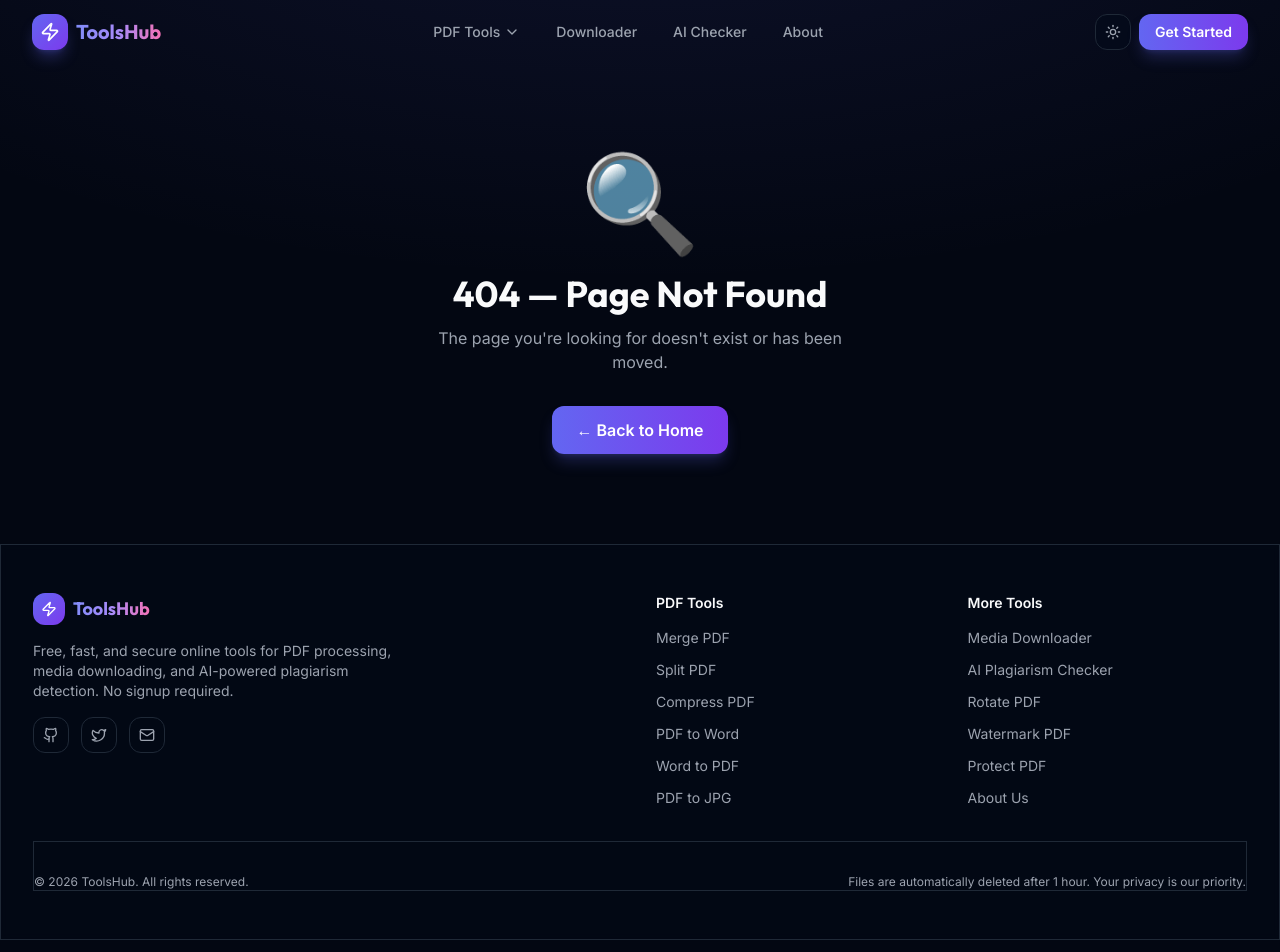
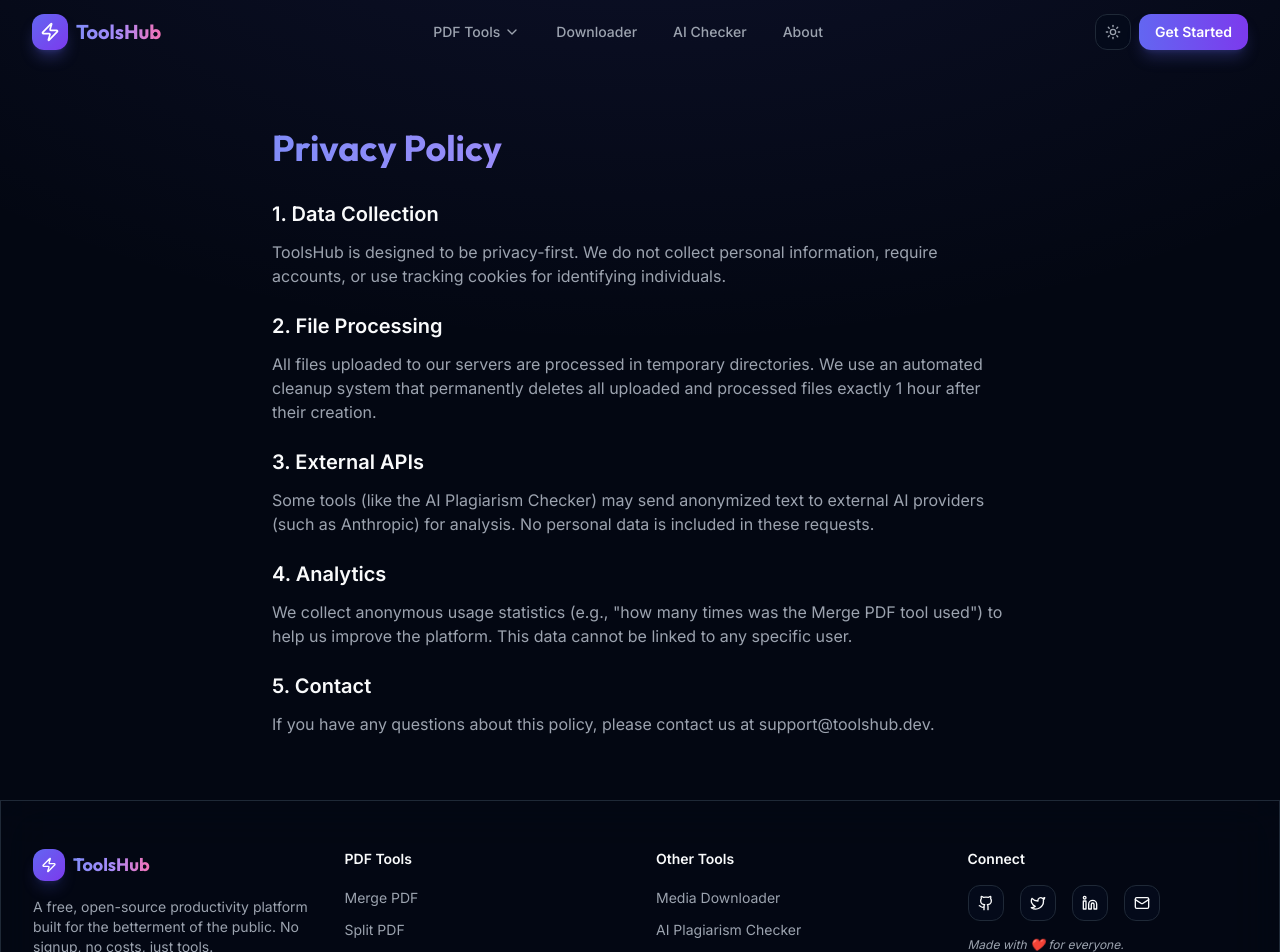
Before and after one commit to Debarshi1240/toolshub, a Next.js app in the folder apps/frontend/: page /privacy in a window 1280 px wide. Before the commit this address had no page. Shown: the top 952 px of the page. Built offline with nearby package versions, Linux system fonts and the light colour scheme; what @toolshub/shared would draw is missing.

Commit message:
docs: finalized production UI with FAQ, legal pages, and improved developer experience

```diff
--- a/apps/frontend/package.json
+++ b/apps/frontend/package.json
@@ -38,8 +38,8 @@
     "@types/react": "^18.3.3",
     "@types/react-dom": "^18.3.0",
     "autoprefixer": "^10.4.19",
-    "eslint": "^8.57.0",
-    "eslint-config-next": "14.2.3",
+    "eslint": "^8.57.1",
+    "eslint-config-next": "^14.2.3",
     "postcss": "^8.4.38",
     "tailwindcss": "^3.4.3",
     "typescript": "^5.4.5"
--- a/apps/frontend/src/app/page.tsx
+++ b/apps/frontend/src/app/page.tsx
@@ -158,6 +158,37 @@ export default function HomePage() {
         </div>
       </section>
 
+      {/* ── FAQ ────────────────────────────────────────────────────────────── */}
+      <section className="px-4 py-16 sm:py-20 bg-card/10">
+        <div className="mx-auto max-w-3xl">
+          <div className="text-center mb-12">
+            <h2 className="font-display text-3xl font-bold sm:text-4xl">Frequently Asked Questions</h2>
+            <p className="mt-3 text-muted-foreground">Clear answers to common questions.</p>
+          </div>
+          <div className="space-y-4">
+            {[
+              { q: 'Is ToolsHub really free?', a: 'Yes! All tools on ToolsHub are 100% free to use. We built this platform for the betterment of the public, and there are no hidden fees or subscriptions.' },
+              { q: 'Are my files secure?', a: 'Absolutely. All file processing happens in secure, temporary environments. We use an automated cleanup script that permanently deletes all files exactly 1 hour after processing.' },
+              { q: 'Do I need to create an account?', a: 'No signup is required. You can use all PDF tools, the media downloader, and the AI checker without providing any personal information.' },
+              { q: 'What video platforms are supported?', a: 'Our downloader currently supports YouTube, Instagram, Twitter (X), and TikTok. We are constantly adding support for more platforms.' },
+              { q: 'How does the AI Plagiarism Checker work?', a: 'It uses advanced LLMs (Claude AI) to analyze your text, identify common patterns, and generate a detailed originality report with flagged sentences.' },
+            ].map((faq, i) => (
+              <details key={i} className="group rounded-2xl border border bg-card p-6 [&_summary::-webkit-details-marker]:hidden cursor-pointer hover:border-brand-500/30 transition-colors">
+                <summary className="flex items-center justify-between gap-4">
+                  <h3 className="font-semibold text-foreground">{faq.q}</h3>
+                  <span className="shrink-0 transition duration-300 group-open:-rotate-180">
+                    <svg xmlns="http://www.w3.org/2000/svg" className="h-5 w-5" viewBox="0 0 20 20" fill="currentColor">
+                      <path fillRule="evenodd" d="M5.293 7.293a1 1 0 011.414 0L10 10.586l3.293-3.293a1 1 0 111.414 1.414l-4 4a1 1 0 01-1.414 0l-4-4a1 1 0 010-1.414z" clipRule="evenodd" />
+                    </svg>
+                  </span>
+                </summary>
+                <p className="mt-4 text-sm leading-relaxed text-muted-foreground">{faq.a}</p>
+              </details>
+            ))}
+          </div>
+        </div>
+      </section>
+
       {/* ── CTA ───────────────────────────────────────────────────────────── */}
       <section className="px-4 py-20">
         <div className="mx-auto max-w-3xl text-center">
--- /dev/null
+++ b/apps/frontend/src/app/privacy/page.tsx
@@ -0,0 +1,43 @@
+export default function PrivacyPage() {
+  return (
+    <div className="mx-auto max-w-3xl px-4 py-12 sm:py-16">
+      <h1 className="font-display text-4xl font-bold mb-8 text-gradient">Privacy Policy</h1>
+      <div className="prose prose-invert max-w-none space-y-6 text-muted-foreground">
+        <section>
+          <h2 className="text-xl font-semibold text-foreground mb-3">1. Data Collection</h2>
+          <p>
+            ToolsHub is designed to be privacy-first. We do not collect personal information, require accounts, or use tracking cookies for identifying individuals.
+          </p>
+        </section>
+
+        <section>
+          <h2 className="text-xl font-semibold text-foreground mb-3">2. File Processing</h2>
+          <p>
+            All files uploaded to our servers are processed in temporary directories. We use an automated cleanup system that permanently deletes all uploaded and processed files exactly 1 hour after their creation.
+          </p>
+        </section>
+
+        <section>
+          <h2 className="text-xl font-semibold text-foreground mb-3">3. External APIs</h2>
+          <p>
+            Some tools (like the AI Plagiarism Checker) may send anonymized text to external AI providers (such as Anthropic) for analysis. No personal data is included in these requests.
+          </p>
+        </section>
+
+        <section>
+          <h2 className="text-xl font-semibold text-foreground mb-3">4. Analytics</h2>
+          <p>
+            We collect anonymous usage statistics (e.g., "how many times was the Merge PDF tool used") to help us improve the platform. This data cannot be linked to any specific user.
+          </p>
+        </section>
+
+        <section>
+          <h2 className="text-xl font-semibold text-foreground mb-3">5. Contact</h2>
+          <p>
+            If you have any questions about this policy, please contact us at support@toolshub.dev.
+          </p>
+        </section>
+      </div>
+    </div>
+  );
+}
--- /dev/null
+++ b/apps/frontend/src/app/terms/page.tsx
@@ -0,0 +1,43 @@
+export default function TermsPage() {
+  return (
+    <div className="mx-auto max-w-3xl px-4 py-12 sm:py-16">
+      <h1 className="font-display text-4xl font-bold mb-8 text-gradient">Terms of Service</h1>
+      <div className="prose prose-invert max-w-none space-y-6 text-muted-foreground">
+        <section>
+          <h2 className="text-xl font-semibold text-foreground mb-3">1. Acceptance of Terms</h2>
+          <p>
+            By using ToolsHub, you agree to these terms. If you do not agree, please do not use the platform.
+          </p>
+        </section>
+
+        <section>
+          <h2 className="text-xl font-semibold text-foreground mb-3">2. Permitted Use</h2>
+          <p>
+            You may use ToolsHub for personal or professional purposes. You agree not to use the platform for any illegal activities, including but not limited to processing copyrighted material without authorization.
+          </p>
+        </section>
+
+        <section>
+          <h2 className="text-xl font-semibold text-foreground mb-3">3. No Warranties</h2>
+          <p>
+            ToolsHub is provided "as is" without any warranties. While we strive for 100% uptime and accuracy, we are not responsible for any data loss or processing errors.
+          </p>
+        </section>
+
+        <section>
+          <h2 className="text-xl font-semibold text-foreground mb-3">4. Limitation of Liability</h2>
+          <p>
+            In no event shall ToolsHub or its creators be liable for any damages arising out of the use or inability to use the platform.
+          </p>
+        </section>
+
+        <section>
+          <h2 className="text-xl font-semibold text-foreground mb-3">5. Changes to Terms</h2>
+          <p>
+            We reserve the right to modify these terms at any time. Your continued use of the platform constitutes acceptance of the updated terms.
+          </p>
+        </section>
+      </div>
+    </div>
+  );
+}
--- a/apps/frontend/src/components/Footer.tsx
+++ b/apps/frontend/src/components/Footer.tsx
@@ -1,63 +1,74 @@
 import Link from 'next/link';
-import { Zap, Github, Twitter, Mail } from 'lucide-react';
+import { Github, Twitter, Linkedin, Mail, Zap } from 'lucide-react';
 
 export function Footer() {
   return (
-    <footer className="border-t border bg-card/40 backdrop-blur-sm">
-      <div className="mx-auto max-w-7xl px-4 sm:px-6 lg:px-8 py-12">
-        <div className="grid grid-cols-1 gap-8 md:grid-cols-4">
-          {/* Brand */}
-          <div className="col-span-1 md:col-span-2">
-            <Link href="/" className="flex items-center gap-2 mb-4">
-              <div className="flex h-8 w-8 items-center justify-center rounded-lg bg-gradient-to-br from-brand-500 to-violet-600">
+    <footer className="border-t border bg-card/30 backdrop-blur-xl">
+      <div className="mx-auto max-w-7xl px-4 py-12 sm:px-6 lg:px-8">
+        <div className="grid grid-cols-1 md:grid-cols-4 gap-8">
+          <div className="col-span-1 md:col-span-1">
+            <Link href="/" className="flex items-center gap-2 group mb-4">
+              <div className="flex h-8 w-8 items-center justify-center rounded-lg bg-gradient-to-br from-brand-500 to-violet-600 shadow-lg shadow-brand-500/20">
                 <Zap className="h-4 w-4 text-white" />
               </div>
               <span className="font-display text-lg font-bold text-gradient">ToolsHub</span>
             </Link>
-            <p className="text-sm text-muted-foreground max-w-sm">
-              Free, fast, and secure online tools for PDF processing, media downloading, and AI-powered plagiarism detection. No signup required.
+            <p className="text-sm text-muted-foreground">
+              A free, open-source productivity platform built for the betterment of the public.
+              No signup, no costs, just tools.
             </p>
-            <div className="mt-4 flex gap-3">
-              <a href="https://github.com" target="_blank" rel="noopener noreferrer" className="flex h-9 w-9 items-center justify-center rounded-lg border border text-muted-foreground hover:text-foreground hover:bg-accent transition-colors">
+          </div>
+
+          <div>
+            <h3 className="text-sm font-semibold text-foreground mb-4">PDF Tools</h3>
+            <ul className="space-y-2">
+              <li><Link href="/tools/merge-pdf" className="text-sm text-muted-foreground hover:text-brand-400 transition-colors">Merge PDF</Link></li>
+              <li><Link href="/tools/split-pdf" className="text-sm text-muted-foreground hover:text-brand-400 transition-colors">Split PDF</Link></li>
+              <li><Link href="/tools/compress-pdf" className="text-sm text-muted-foreground hover:text-brand-400 transition-colors">Compress PDF</Link></li>
+              <li><Link href="/tools/pdf-to-word" className="text-sm text-muted-foreground hover:text-brand-400 transition-colors">PDF to Word</Link></li>
+            </ul>
+          </div>
+
+          <div>
+            <h3 className="text-sm font-semibold text-foreground mb-4">Other Tools</h3>
+            <ul className="space-y-2">
+              <li><Link href="/downloader" className="text-sm text-muted-foreground hover:text-brand-400 transition-colors">Media Downloader</Link></li>
+              <li><Link href="/plagiarism" className="text-sm text-muted-foreground hover:text-brand-400 transition-colors">AI Plagiarism Checker</Link></li>
+              <li><Link href="/about" className="text-sm text-muted-foreground hover:text-brand-400 transition-colors">About Us</Link></li>
+              <li><Link href="/contact" className="text-sm text-muted-foreground hover:text-brand-400 transition-colors">Contact</Link></li>
+            </ul>
+          </div>
+
+          <div>
+            <h3 className="text-sm font-semibold text-foreground mb-4">Connect</h3>
+            <div className="flex items-center gap-4">
+              <a href="https://github.com/AtulTejaswi/toolshub" target="_blank" rel="noopener noreferrer" className="h-9 w-9 flex items-center justify-center rounded-xl border border bg-card hover:bg-accent transition-colors">
                 <Github className="h-4 w-4" />
               </a>
-              <a href="https://twitter.com" target="_blank" rel="noopener noreferrer" className="flex h-9 w-9 items-center justify-center rounded-lg border border text-muted-foreground hover:text-foreground hover:bg-accent transition-colors">
+              <a href="#" className="h-9 w-9 flex items-center justify-center rounded-xl border border bg-card hover:bg-accent transition-colors">
                 <Twitter className="h-4 w-4" />
               </a>
-              <a href="mailto:hello@toolshub.dev" className="flex h-9 w-9 items-center justify-center rounded-lg border border text-muted-foreground hover:text-foreground hover:bg-accent transition-colors">
+              <a href="#" className="h-9 w-9 flex items-center justify-center rounded-xl border border bg-card hover:bg-accent transition-colors">
+                <Linkedin className="h-4 w-4" />
+              </a>
+              <a href="mailto:support@toolshub.dev" className="h-9 w-9 flex items-center justify-center rounded-xl border border bg-card hover:bg-accent transition-colors">
                 <Mail className="h-4 w-4" />
               </a>
             </div>
-          </div>
-
-          {/* PDF Tools */}
-          <div>
-            <h3 className="mb-3 text-sm font-semibold text-foreground">PDF Tools</h3>
-            <ul className="space-y-2">
-              {[['Merge PDF', '/tools/merge-pdf'], ['Split PDF', '/tools/split-pdf'], ['Compress PDF', '/tools/compress-pdf'], ['PDF to Word', '/tools/pdf-to-word'], ['Word to PDF', '/tools/word-to-pdf'], ['PDF to JPG', '/tools/pdf-to-jpg']].map(([label, href]) => (
-                <li key={href}>
-                  <Link href={href} className="text-sm text-muted-foreground hover:text-brand-400 transition-colors">{label}</Link>
-                </li>
-              ))}
-            </ul>
-          </div>
-
-          {/* Other Tools */}
-          <div>
-            <h3 className="mb-3 text-sm font-semibold text-foreground">More Tools</h3>
-            <ul className="space-y-2">
-              {[['Media Downloader', '/downloader'], ['AI Plagiarism Checker', '/plagiarism'], ['Rotate PDF', '/tools/rotate-pdf'], ['Watermark PDF', '/tools/watermark-pdf'], ['Protect PDF', '/tools/protect-pdf'], ['About Us', '/about']].map(([label, href]) => (
-                <li key={href}>
-                  <Link href={href} className="text-sm text-muted-foreground hover:text-brand-400 transition-colors">{label}</Link>
-                </li>
-              ))}
-            </ul>
+            <p className="mt-4 text-xs text-muted-foreground italic">
+              Made with ❤️ for everyone.
+            </p>
           </div>
         </div>
 
-        <div className="mt-8 border-t border pt-8 flex flex-col sm:flex-row items-center justify-between gap-4">
-          <p className="text-xs text-muted-foreground">© {new Date().getFullYear()} ToolsHub. All rights reserved.</p>
-          <p className="text-xs text-muted-foreground">Files are automatically deleted after 1 hour. Your privacy is our priority.</p>
+        <div className="mt-12 border-t border pt-8 flex flex-col md:flex-row justify-between items-center gap-4">
+          <p className="text-xs text-muted-foreground">
+            © {new Date().getFullYear()} ToolsHub Platform. Licensed under MIT.
+          </p>
+          <div className="flex gap-6">
+            <Link href="/privacy" className="text-xs text-muted-foreground hover:text-foreground transition-colors">Privacy Policy</Link>
+            <Link href="/terms" className="text-xs text-muted-foreground hover:text-foreground transition-colors">Terms of Service</Link>
+          </div>
         </div>
       </div>
     </footer>
--- a/package.json
+++ b/package.json
@@ -10,7 +10,7 @@
     "dev": "concurrently \"npm run dev:frontend\" \"npm run dev:backend\" \"npm run dev:downloader\"",
     "dev:frontend": "cd apps/frontend && npm run dev",
     "dev:backend": "cd apps/backend && npm run dev",
-    "dev:downloader": "cd apps/downloader && python app.py",
+    "dev:downloader": "cd apps/downloader && C:\\Users\\KIIT\\AppData\\Local\\Programs\\Python\\Python313\\python.exe app.py",
     "build:frontend": "cd apps/frontend && npm run build",
     "build:backend": "cd apps/backend && npm run build",
     "lint": "cd apps/frontend && npm run lint && cd ../backend && npm run lint",
```
Also changed, not shown: 1 other file (tests, documents, lock files or other folders).
